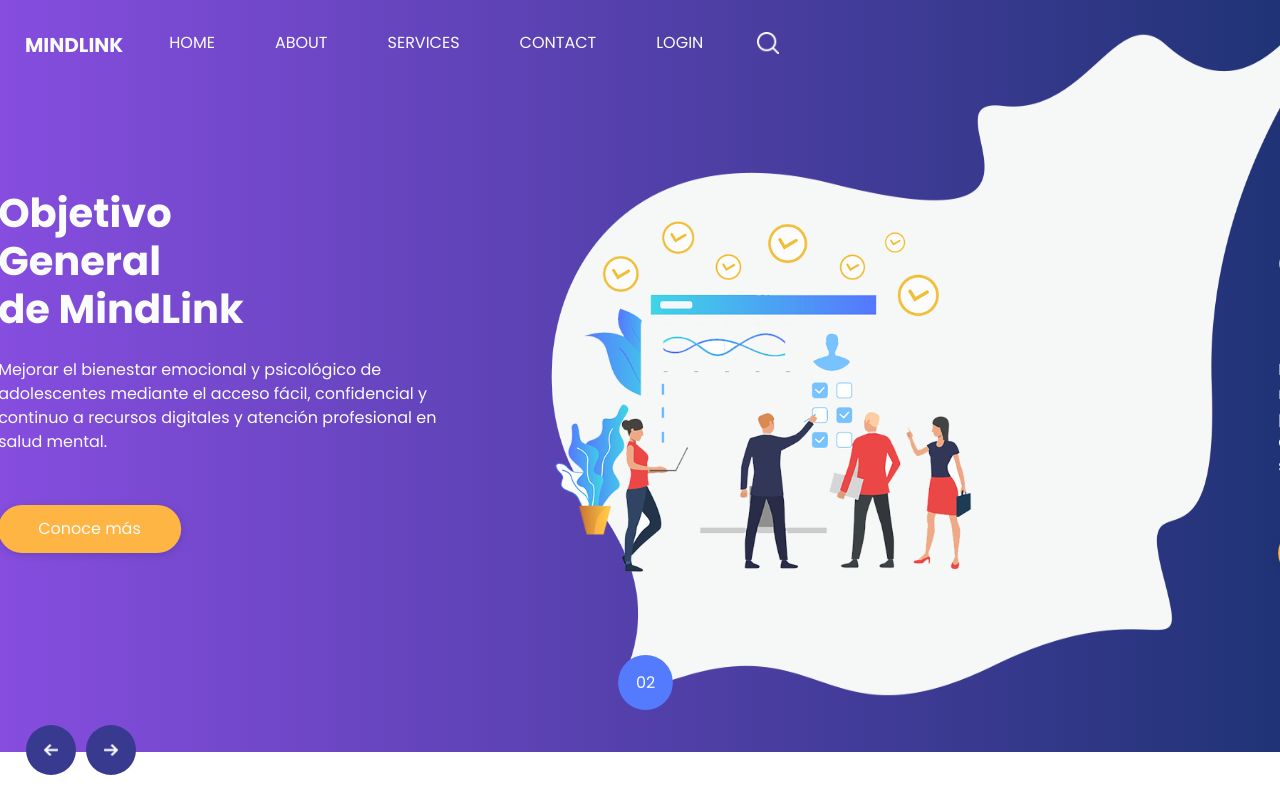
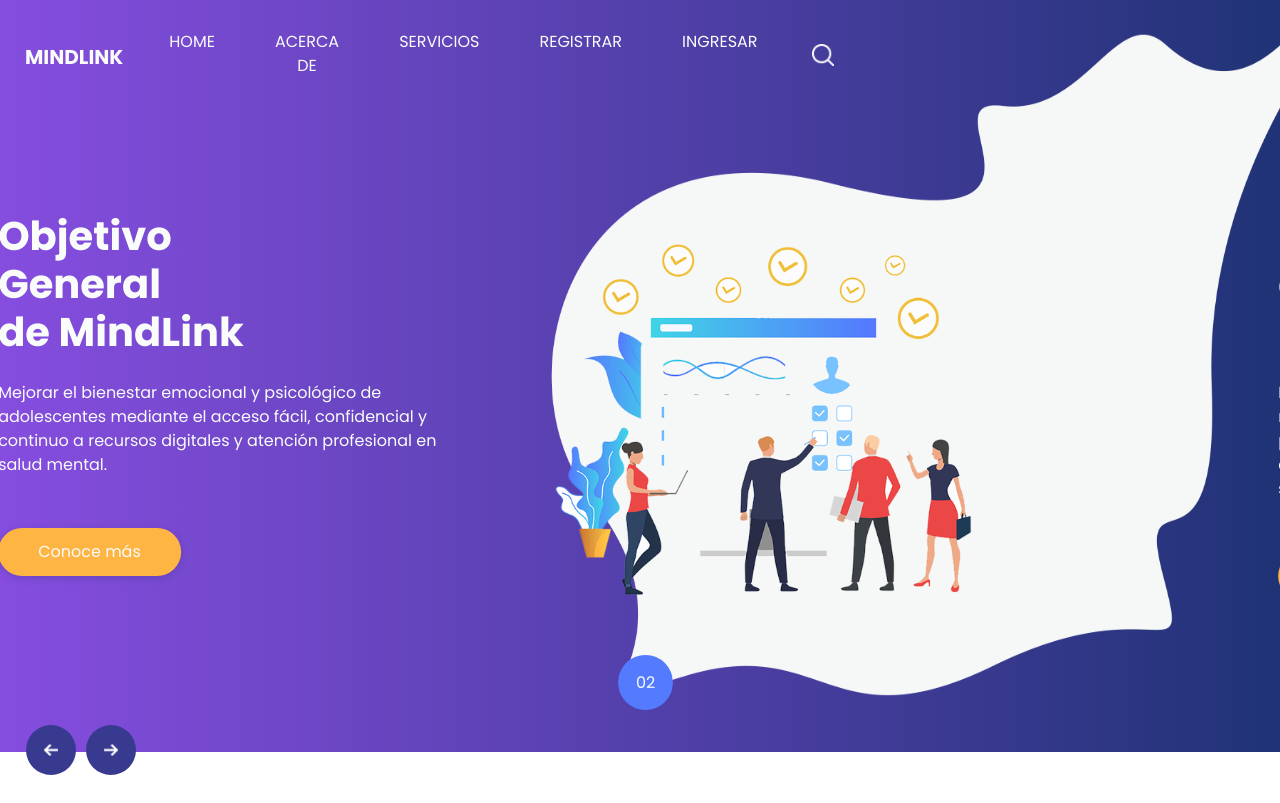
Before and after one commit to 3duard016/mindlinkk, a plain HTML site: page index.html in a window 1280 px wide. Shown: the top 803 px of the page. Drawn offline with nearby package versions, Linux system fonts and the light colour scheme.

Commit message:
Update index.html

```diff
--- a/index.html
+++ b/index.html
@@ -49,16 +49,16 @@
                       <a class="nav-link" href="index.html">Home <span class="sr-only">(current)</span></a>
                     </li>
                     <li class="nav-item">
-                      <a class="nav-link" href="about.html">About </a>
+                      <a class="nav-link" href="about.html">Acerca de </a>
                     </li>
                     <li class="nav-item">
-                      <a class="nav-link" href="service.html">Services </a>
+                      <a class="nav-link" href="service.html">Servicios </a>
                     </li>
                     <li class="nav-item">
-                      <a class="nav-link" href="contact.html">Contact</a>
+                      <a class="nav-link" href="contact.html">Registrar</a>
                     </li>
                     <li class="nav-item">
-                      <a class="nav-link" href="#"> Login</a>
+                      <a class="nav-link" href="#"> Ingresar</a>
                     </li>
                   </ul>
                   <form class="form-inline my-2 my-lg-0 ml-0 ml-lg-4 mb-3 mb-lg-0">
```
